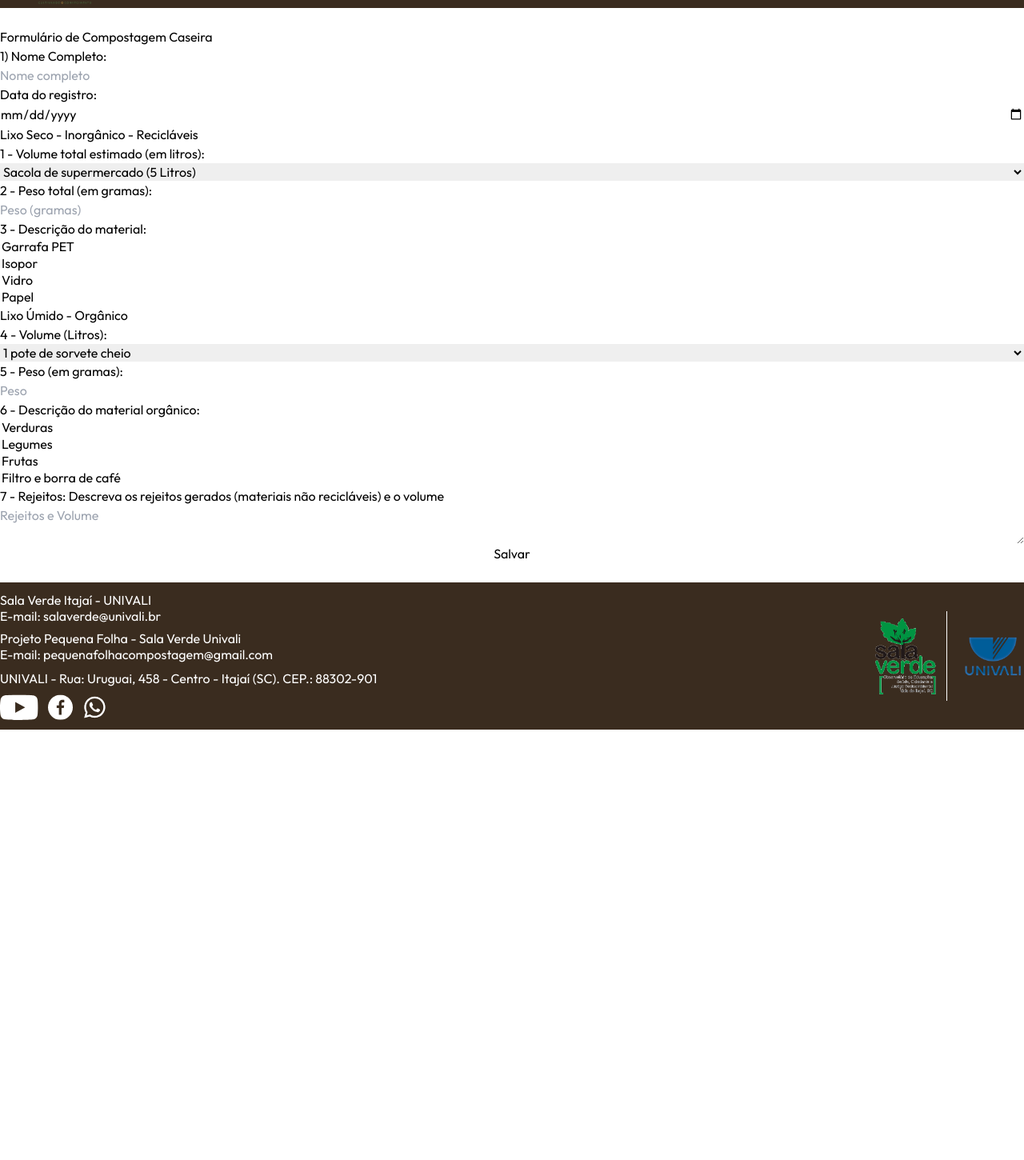
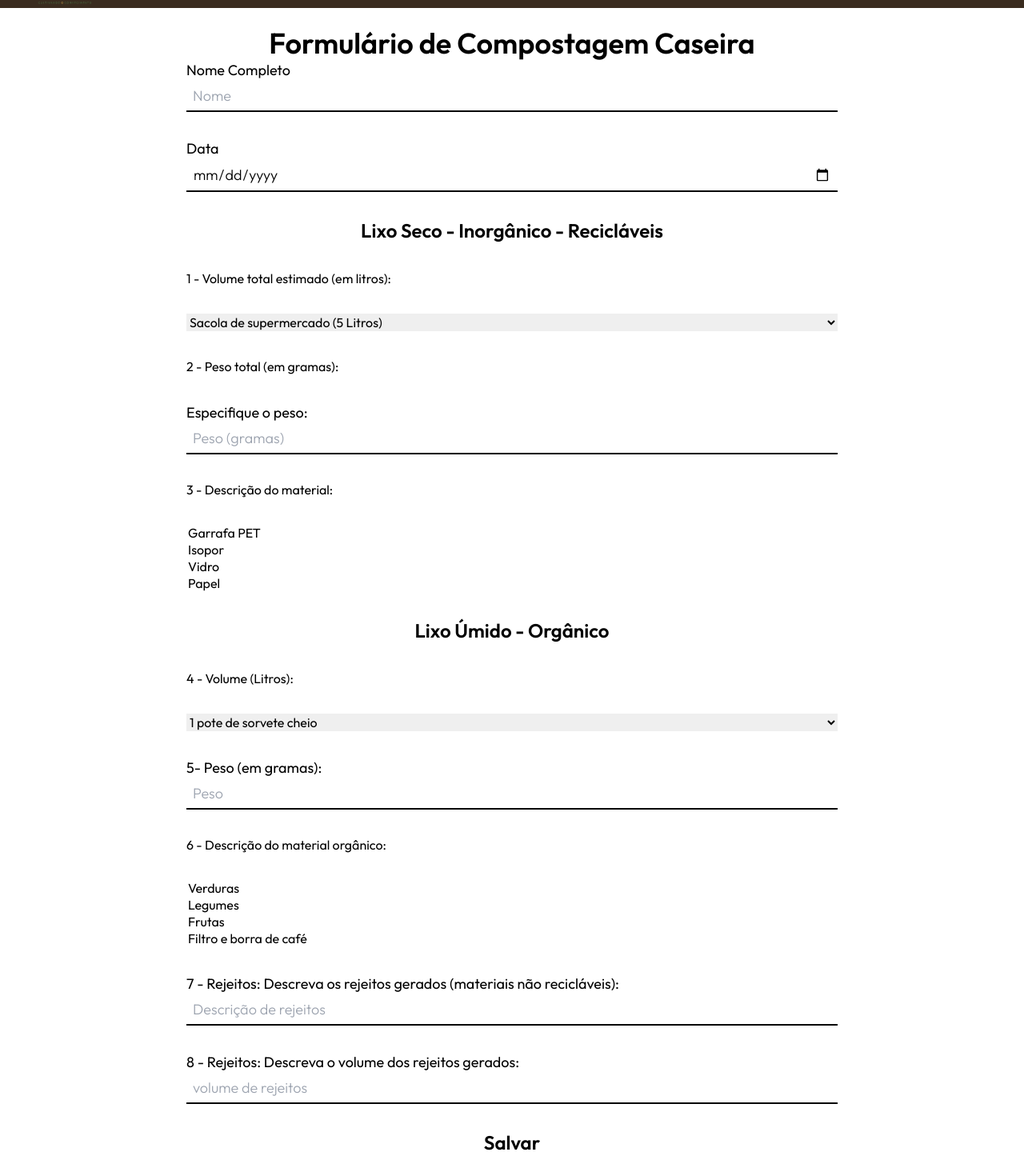
Before and after one commit to lucaslosekann/pequena-folha-front, a React (Vite) app: page /formulario in a window 1280 px wide. Shown: the part 60-1510 px from the top of the page at 80% size. Before the commit the page ends 972 px from the top, so only its background shows below. Built offline with nearby package versions, Linux system fonts and the light colour scheme.

Commit message:
algumas mudancas

```diff
--- a/src/pages/Formulary.tsx
+++ b/src/pages/Formulary.tsx
@@ -1,5 +1,7 @@
 import Wrapper from "../components/Wrapper";
 import React, { useState } from "react";
+import TextInput from "../components/TextInput";
+import {Text, StyleSheet} from 'react-native';
 
 const Form = () => {
   const [name, setName] = useState("");
@@ -24,25 +26,38 @@ const Form = () => {
   return (
     <Wrapper className="flex flex-col gap-8 px-3 sm:px-0">
       <div>
-        <h2>Formulário de Compostagem Caseira</h2>
-        <form onSubmit={handleForm} className="flex flex-col">
-          <label>1) Nome Completo:</label>
-          <input
+
+      <h2  className= "flex text-left text-2xl font-semibold text-own-black sm:text-4xl justify-center ">
+
+        Formulário de Compostagem Caseira
+
+         </h2>
+        <form onSubmit={handleForm} className="flex  flex-col grid gap-8 justify-center ">
+
+        <TextInput
+                            required
+                            label="Nome Completo "
+                            placeholder="Nome"
                             type="text"
-            placeholder="Nome completo"
-            value={name}
-            onChange={(e) => setName(e.target.value)}
+                            name="Nome"
+                            containerClassName=" text-left w-full"
+                            labelClassName="text-black"
+                            inputClassName="border-black text-black"
                         />
 
-          <label>Data do registro:</label>
-          <input
+<TextInput
+                            required
+                            label="Data"
+                            placeholder="mm/dd/aa"
                             type="date"
-            placeholder="Data"
-            value={date}
-            onChange={(e) => setDate(e.target.value)}
+                            name="Data"
+                            containerClassName="text-left w-full"
+                            labelClassName="text-black"
+                            inputClassName="border-black text-black"
                         />
 
-          <h3>Lixo Seco - Inorgânico - Recicláveis</h3>
+
+          <h3 className= "flex text-left text-2xl font-semibold text-own-black sm:text-2xl justify-center ">Lixo Seco - Inorgânico - Recicláveis</h3>
 
           <label>1 - Volume total estimado (em litros):</label>
           <select name="volume" value={volume} onChange={(e) => setVolume(e.target.value)}>
@@ -54,26 +69,35 @@ const Form = () => {
           </select>
 
           {volume === "outro" && (
+
+
             <>
-              <label>Especifique o volume:</label>
-              <input
+            <TextInput
+                            required
+                            label="Especifique o Volume:"
+                            placeholder="Volume"
                             type="text"
-                name="volumeOther"
-                placeholder="Outro"
-                value={volumeOther}
-                onChange={(e) => setVolumeOther(e.target.value)}
+                            name="Volume"
+                            containerClassName="text-left w-full"
+                            labelClassName="text-black"
+                            inputClassName="border-black text-black"
                         />
+
             </>
           )}
 
           <label>2 - Peso total (em gramas):</label>
-          <input
+          <TextInput
+                            required
+                            label="Especifique o peso:"
+                            placeholder="Peso (gramas)"
                             type="number"
                             name="weight"
-            placeholder="Peso (gramas)"
-            value={weight}
-            onChange={(e) => setWeight(e.target.value)}
+                            containerClassName="text-left w-full"
+                            labelClassName="text-black"
+                            inputClassName="border-black text-black"
                         />
+
 
           <label>3 - Descrição do material:</label>
           <select
@@ -97,18 +121,20 @@ const Form = () => {
 
           {description.includes("outro") && (
             <>
-              <label>Especifique o material:</label>
-              <input
+             <TextInput
+                            required
+                            label="Especifique o material:"
+                            placeholder="Material"
                             type="text"
                             name="descriptionOther"
-                placeholder="Outro"
-                value={descriptionOther}
-                onChange={(e) => setDescriptionOther(e.target.value)}
+                            containerClassName="text-left w-full"
+                            labelClassName="text-black"
+                            inputClassName="border-black text-black"
                         />
             </>
           )}
 
-          <h3>Lixo Úmido - Orgânico</h3>
+          <h3 className= "flex text-left text-2xl font-semibold text-own-black sm:text-2xl justify-center ">Lixo Úmido - Orgânico</h3>
 
           <label>4 - Volume (Litros):</label>
           <select name="organicVolume" value={organicVolume} onChange={(e) => setOrganicVolume(e.target.value)}>
@@ -121,24 +147,29 @@ const Form = () => {
 
           {organicVolume === "outro" && (
             <>
-              <label>Especifique o volume:</label>
-              <input
+            <TextInput
+                            required
+                            label="Especifique o volume:"
+                            placeholder="volume"
                             type="text"
                             name="organicVolumeOther"
-                placeholder="Outro"
-                value={organicVolumeOther}
-                onChange={(e) => setOrganicVolumeOther(e.target.value)}
+                            containerClassName="text-left w-full"
+                            labelClassName="text-black"
+                            inputClassName="border-black text-black"
                         />
             </>
           )}
 
-          <label>5 - Peso (em gramas):</label>
-          <input
-            type="number"
+
+          <TextInput
+                            required
+                            label="5- Peso (em gramas):"
+                            placeholder="Peso"
+                            type="text"
                             name="organicWeight"
-            placeholder="Peso"
-            value={organicWeight}
-            onChange={(e) => setOrganicWeight(e.target.value)}
+                            containerClassName="text-left w-full"
+                            labelClassName="text-black"
+                            inputClassName="border-black text-black"
                         />
 
           <label>6 - Descrição do material orgânico:</label>
@@ -161,30 +192,48 @@ const Form = () => {
 
           {organicDescription.includes("outro") && (
             <>
-              <label>Especifique o material orgânico:</label>
-              <input
+            <TextInput
+                            required
+                            label="Especifique o material orgânico:"
+                            placeholder="Descrição de material"
                             type="text"
                             name="organicDescriptionOther"
-                placeholder="Outro"
-                value={organicDescriptionOther}
-                onChange={(e) => setOrganicDescriptionOther(e.target.value)}
+                            containerClassName="text-left w-full"
+                            labelClassName="text-black"
+                            inputClassName="border-black text-black"
                         />
             </>
           )}
-
-          <label>7 - Rejeitos: Descreva os rejeitos gerados (materiais não recicláveis) e o volume</label>
-          <textarea
+ <TextInput
+                            required
+                            label="7 - Rejeitos: Descreva os rejeitos gerados (materiais não recicláveis):"
+                            placeholder="Descrição de rejeitos"
+                            type="text"
                             name="rejeitos"
-            placeholder="Rejeitos e Volume"
-            value={rejeitos}
-            onChange={(e) => setRejeitos(e.target.value)}
+                            containerClassName="text-left w-full"
+                            labelClassName="text-black"
+                            inputClassName="border-black text-black"
                         />
 
-          <button type="submit">Salvar</button>
+<TextInput
+                            required
+                            label="8 - Rejeitos: Descreva o volume dos rejeitos gerados:"
+                            placeholder="volume de rejeitos"
+                            type="number"
+                            name="rejeitos"
+                            containerClassName="text-left w-full"
+                            labelClassName="text-black"
+                            inputClassName="border-black text-black"
+                        />
+          <button className= "flex text-left text-2xl font-semibold text-own-black sm:text-2xl justify-center " type="submit">Salvar</button>
         </form>
       </div>
     </Wrapper>
   );
 };
 
+
+
+
+
 export default Form;
```
Lines whose indentation alone changed are shown as unchanged.
